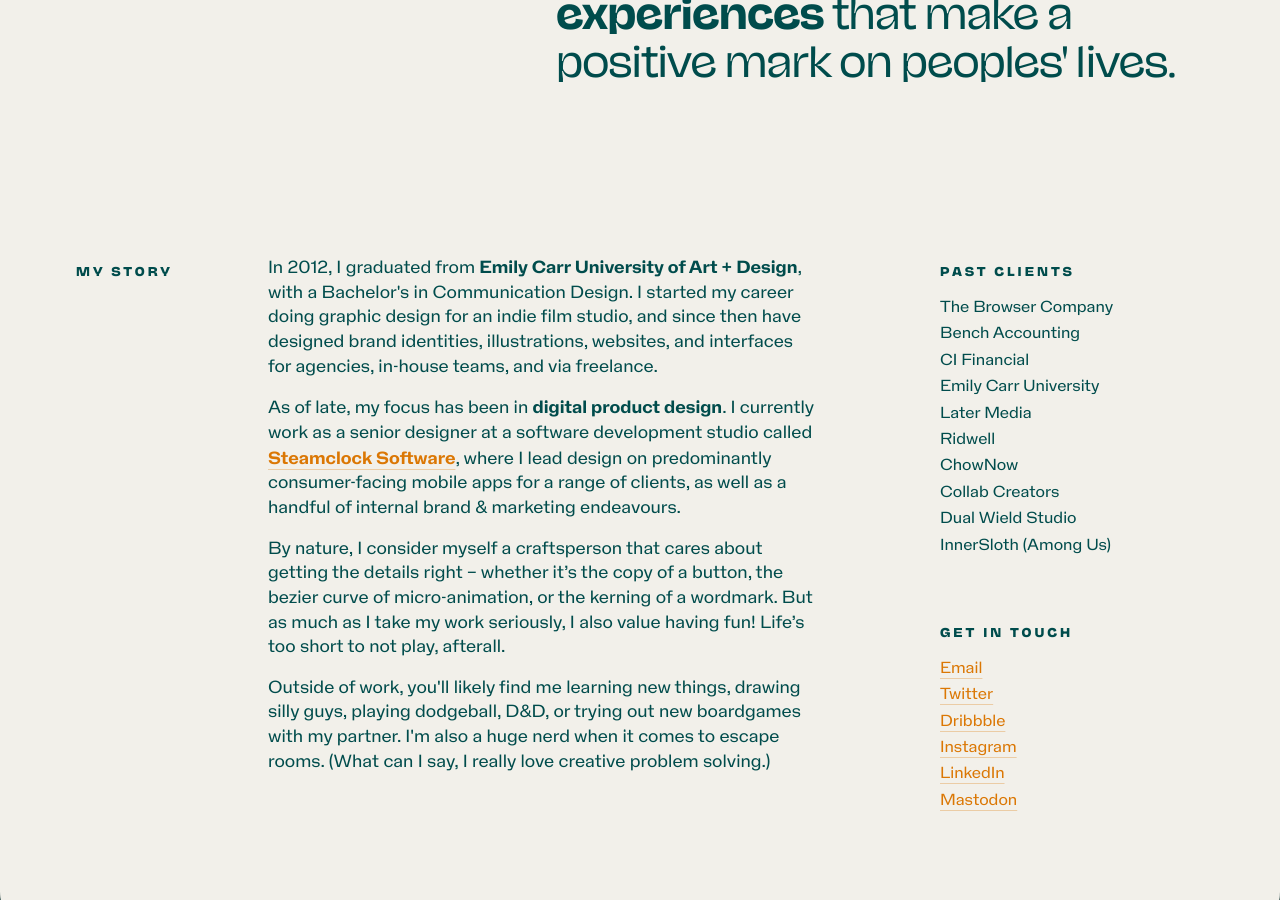
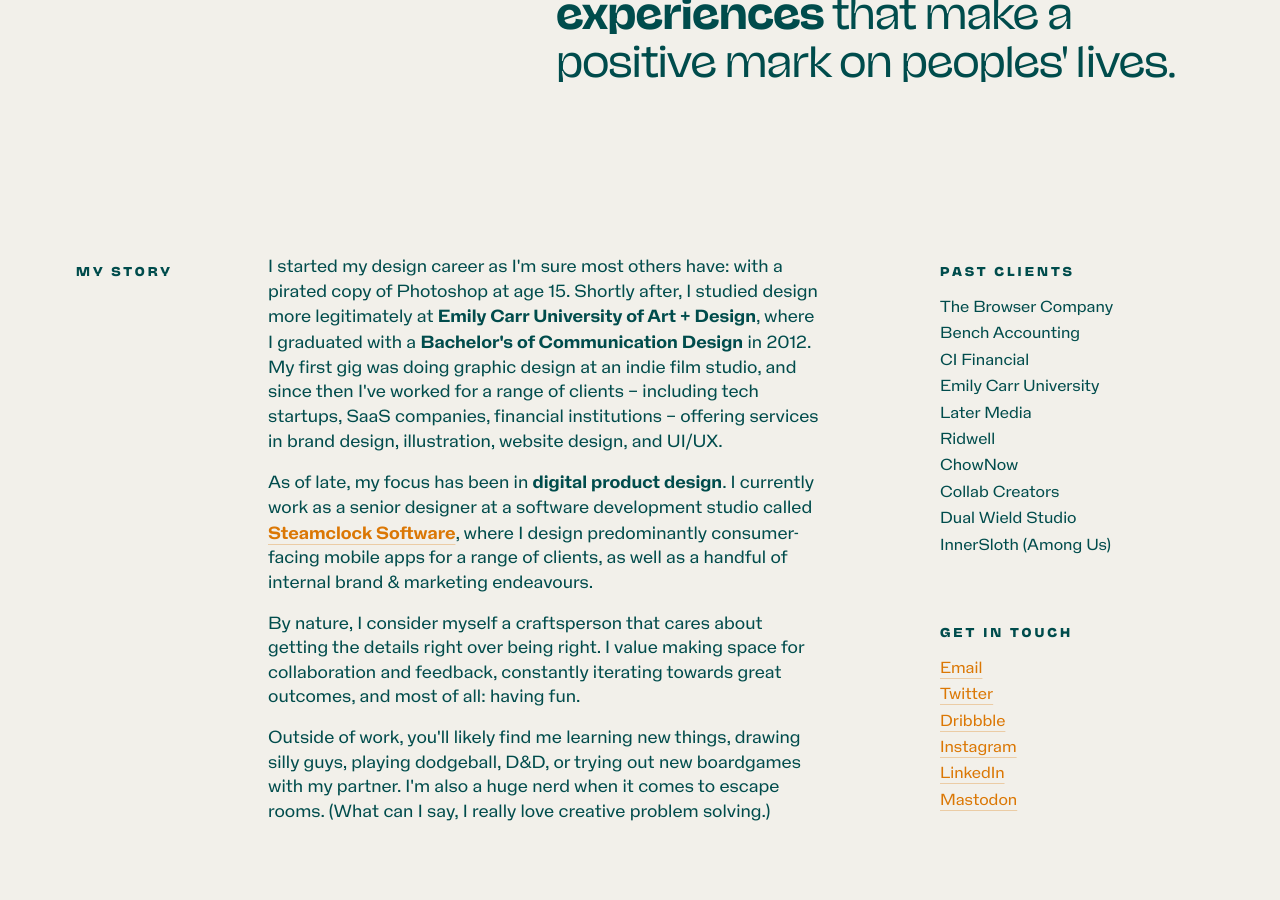
Before and after one commit to ehyleong/ehyleong.github.io, a Jekyll site: the page built from about.html, in a window 1280 px wide and 900 px high, scrolled down 851 px. Built offline with Jekyll 4.4.1, drawn with Linux system fonts in a browser that asks for light colours; comment, search, counter and statistics services are not loaded.

Commit message:
Update about.html

```diff
--- a/about.html
+++ b/about.html
@@ -24,9 +24,9 @@
         <h5 class="mb-0">My Story</h5>
       </div>
     <div class="col-lg-7 col-md-6 col-xs-12">
-      <p>In 2012, I graduated from <strong>Emily Carr University of Art + Design</strong>, with a Bachelor's in Communication Design. I started my career doing graphic design for an indie film studio, and since then have designed brand identities, illustrations, websites, and interfaces for agencies, in-house teams, and via freelance.</p>
-      <p> As of late, my focus has been in <strong>digital product design</strong>. I currently work as a senior designer at a software development studio called <strong><a href="https://steamclock.com" class="inline-link">Steamclock Software</a></strong>, where I lead design on predominantly consumer-facing mobile apps for a range of clients, as well as a handful of internal brand & marketing endeavours.</p>
-      <p>By nature, I consider myself a craftsperson that cares about getting the details right – whether it’s the copy of a button, the bezier curve of micro-animation, or the kerning of a wordmark. But as much as I take my work seriously, I also value having fun! Life’s too short to not play, afterall.</p>
+      <p>I started my design career as I'm sure most others have: with a pirated copy of Photoshop at age 15. Shortly after, I studied design more legitimately at <strong>Emily Carr University of Art + Design</strong>, where I graduated with a <strong>Bachelor's of Communication Design</strong> in 2012. My first gig was doing graphic design at an indie film studio, and since then I've worked for a range of clients – including tech startups, SaaS companies, financial institutions – offering services in brand design, illustration, website design, and UI/UX.</p>
+      <p>As of late, my focus has been in <strong>digital product design</strong>. I currently work as a senior designer at a software development studio called <strong><a href="https://steamclock.com" class="inline-link">Steamclock Software</a></strong>, where I design predominantly consumer-facing mobile apps for a range of clients, as well as a handful of internal brand & marketing endeavours.</p>
+      <p>By nature, I consider myself a craftsperson that cares about getting the details right over being right. I value making space for collaboration and feedback, constantly iterating towards great outcomes, and most of all: having fun.</p>
       <p>Outside of work, you'll likely find me learning new things, drawing silly guys, playing dodgeball, D&D, or trying out new boardgames with my partner. I'm also a huge nerd when it comes to escape rooms. (What can I say, I really love creative problem solving.)</p>
     </div>
     <div class="col-lg-2 col-lg-offset-1 col-md-3 col-md-offset-1 col-xs-12">
```
